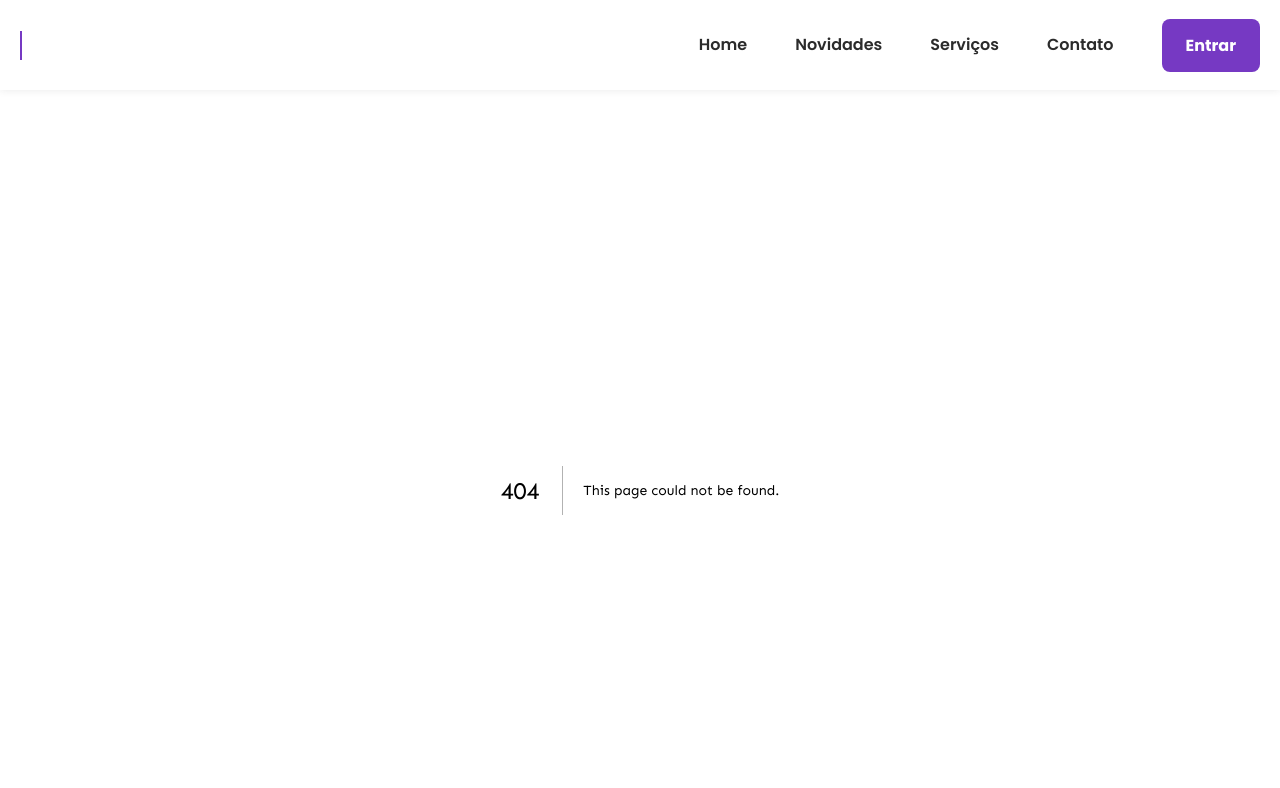
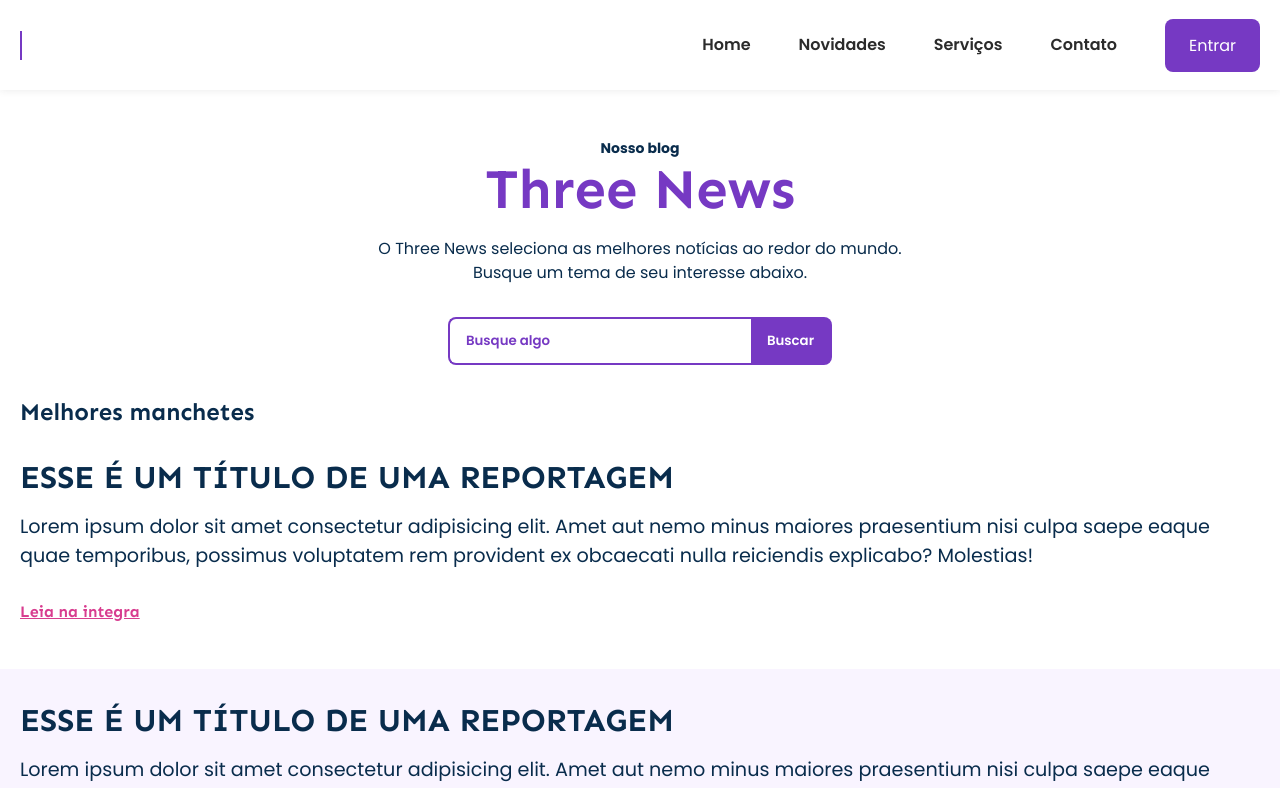
Before and after one commit to rafaelst2000/three-news, a Next.js app: page /blog in a window 1280 px wide. Before the commit this address had no page. Shown: the top 788 px of the page. Built offline with nearby package versions, Linux system fonts and the light colour scheme.

Commit message:
feat: add blog page

```diff
--- /dev/null
+++ b/src/components/Blog/TitleSection.tsx
@@ -0,0 +1,17 @@
+export default function TitleSection() {
+  return (
+    <div className="container title-section">
+      <span>Nosso blog</span>
+      <h1>Three News</h1>
+      <p>
+        O Three News seleciona as melhores notícias ao redor do mundo. <br />
+        Busque um tema de seu interesse abaixo.
+      </p>
+
+      <div className="search-container">
+        <input type="text" placeholder="Busque algo" />
+        <button>Buscar</button>
+      </div>
+    </div>
+  )
+}
--- /dev/null
+++ b/src/components/Blog/TopTrend.tsx
@@ -0,0 +1,20 @@
+export interface TopTrendProps {
+  second?: boolean
+}
+
+export default function TopTrend({ second = false }: TopTrendProps) {
+  return (
+    <div className={second ? 'top-trend second' : 'top-trend'}>
+      <div className="container">
+        <h3>ESSE É UM TÍTULO DE UMA REPORTAGEM</h3>
+        <p>
+          Lorem ipsum dolor sit amet consectetur adipisicing elit. Amet aut nemo
+          minus maiores praesentium nisi culpa saepe eaque quae temporibus,
+          possimus voluptatem rem provident ex obcaecati nulla reiciendis
+          explicabo? Molestias!
+        </p>
+        <a href="#">Leia na integra</a>
+      </div>
+    </div>
+  )
+}
--- /dev/null
+++ b/src/components/Blog/TopTrends.tsx
@@ -0,0 +1,14 @@
+import TopTrend from './TopTrend'
+
+export default function TopTrends() {
+  return (
+    <div className="top-trends">
+      <div className="container">
+        <h2>Melhores manchetes</h2>
+      </div>
+      <TopTrend />
+      <TopTrend second />
+      <TopTrend />
+    </div>
+  )
+}
--- /dev/null
+++ b/src/pages/blog.tsx
@@ -0,0 +1,12 @@
+import { BlogContainer } from '@/styles/pages/blog'
+import TitleSection from '@/components/Blog/TitleSection'
+import TopTrends from '@/components/Blog/TopTrends'
+
+export default function Blog() {
+  return (
+    <BlogContainer>
+      <TitleSection />
+      <TopTrends />
+    </BlogContainer>
+  )
+}
--- a/src/styles/global.ts
+++ b/src/styles/global.ts
@@ -42,7 +42,7 @@ export const globalStyles = globalCss({
     padding: '0.875rem 1.5rem',
     borderRadius: '8px',
     border: 0,
-    fontWeight: 'bold',
+    fontWeight: '500',
     cursor: 'pointer',
     transtion: '0.3s',
   },
--- a/src/styles/index.ts
+++ b/src/styles/index.ts
@@ -14,6 +14,7 @@ export const {
     colors: {
       white: '#fff',
       purple: '#7639c3',
+      'purple-100': '#F9F4FF',
       blue: '#092c4c',
       gray: '#2b2b2b',
       'gray-100': '#c9c9c9',
--- /dev/null
+++ b/src/styles/pages/blog.ts
@@ -0,0 +1,111 @@
+import { styled } from '..'
+
+export const BlogContainer = styled('section', {
+  '.title-section': {
+    paddingTop: '3rem',
+    display: 'flex',
+    flexDirection: 'column',
+    justifyContent: 'center',
+    alignItems: 'center',
+
+    span: {
+      fontWeight: 'bold',
+      fontSize: '0.875rem',
+    },
+
+    h1: {
+      fontSize: '3.5rem',
+      fontWeight: 'bold',
+      lineHeight: '110%',
+      marginBottom: '1rem',
+      color: '$purple',
+    },
+
+    p: {
+      fontSize: '1rem',
+      fontWeight: 'normal',
+      lineHeight: '150%',
+      marginBottom: '2rem',
+      textAlign: 'center',
+    },
+
+    '.search-container': {
+      display: 'flex',
+      alignItems: 'center',
+      justifyContent: 'center',
+      width: '16.25rem',
+
+      input: {
+        borderLeft: '2px solid $purple',
+        borderTop: '2px solid $purple',
+        borderBottom: '2px solid $purple',
+        borderRight: 'none',
+        borderRadius: '8px 0 0 8px',
+        background: '$white',
+        padding: '12px 16px',
+        outline: 0,
+        fontWeight: '600',
+        color: '$purple',
+
+        '&::placeholder': {
+          color: '$purple',
+        },
+      },
+
+      button: {
+        outline: 0,
+        borderRight: '2px solid $purple',
+        borderTop: '2px solid $purple',
+        borderBottom: '2px solid $purple',
+        borderLeft: 'none',
+        borderRadius: '0 8px 8px 0',
+        padding: '12px 16px',
+        background: '$purple',
+        color: '$white',
+        fontWeight: '600',
+        cursor: 'pointer',
+        transition: '0.2s',
+
+        '&:hover': {
+          filter: 'brightness(85%)',
+        },
+      },
+    },
+  },
+  '.top-trends': {
+    h2: {
+      marginTop: '2rem',
+    },
+  },
+  '.second': {
+    background: '$purple-100',
+  },
+  '.top-trend': {
+    padding: '2rem 0',
+
+    h3: {
+      fontSize: '2rem',
+    },
+
+    p: {
+      marginTop: '1rem',
+      fontSize: '1.2rem',
+    },
+
+    a: {
+      display: 'block',
+      marginTop: '2rem',
+      color: '$pink',
+      fontWeight: 'bold',
+      fontFamily: 'Sen, sans-serif',
+      textDecoration: 'underline',
+      transition: '0.2s',
+      paddingBottom: '1rem',
+
+      '&:hover': {
+        textDecoration: 'underline',
+        color: '$purple',
+      },
+    },
+  },
+})
```
Also changed, not shown: 1 other file (tests, documents, lock files or other folders).
